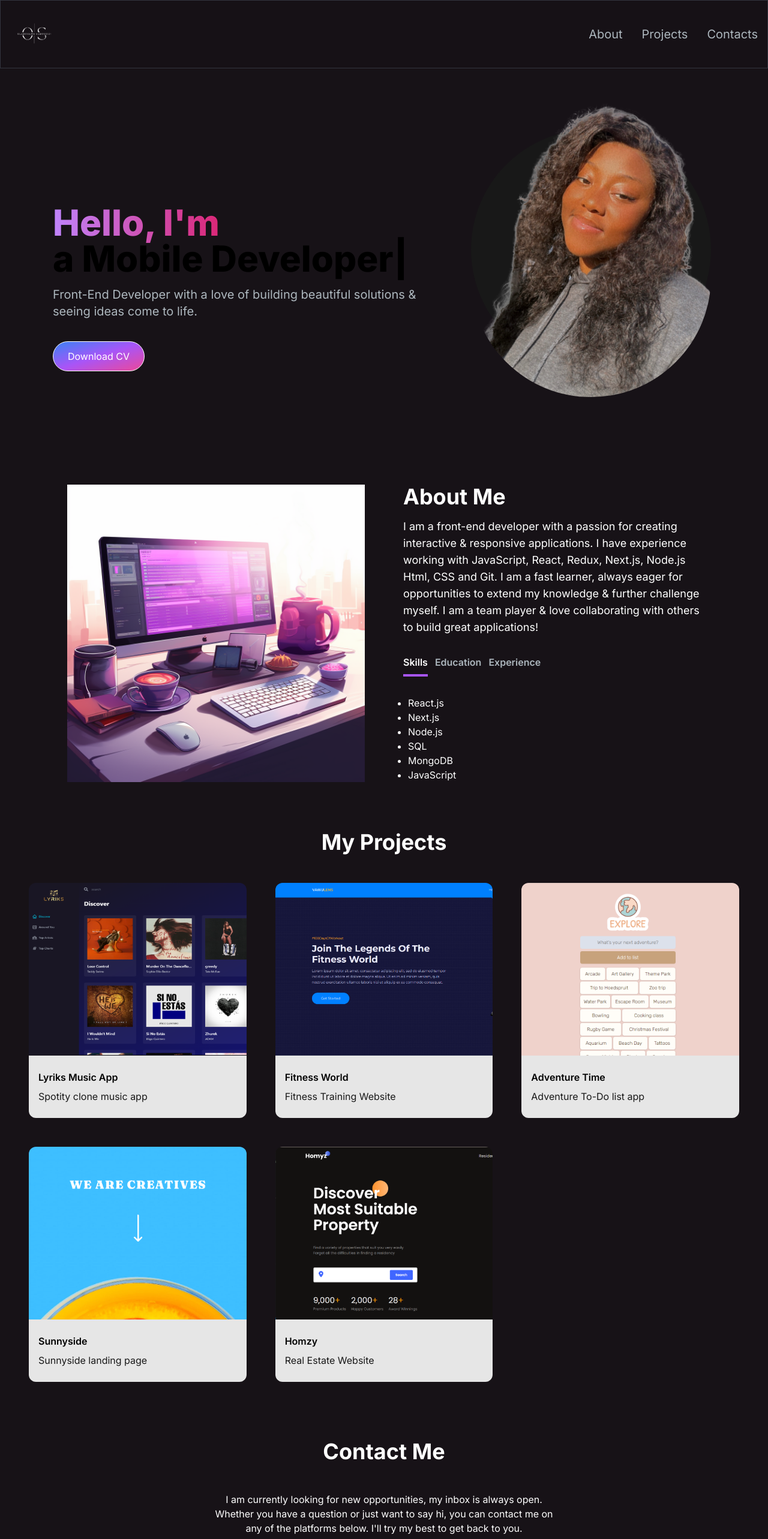
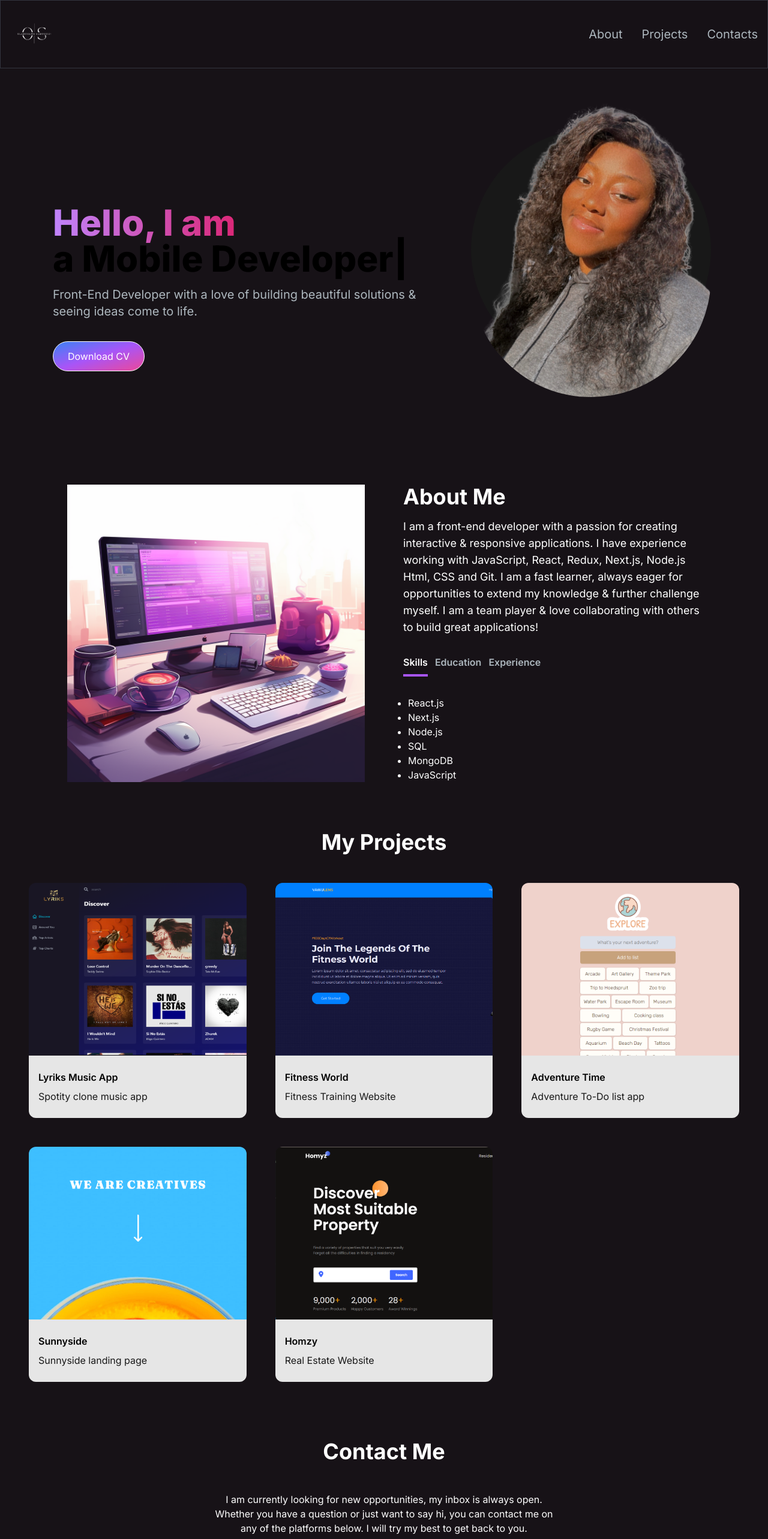
Before and after one commit to Olebxgeng/portfolio-website, a Next.js app: page / in a window 1280 px wide. Shown: the top 2566 px of the page at 60% size. Built offline with nearby package versions, Linux system fonts and the light colour scheme.

Commit message:
deploy grammer errors

```diff
--- a/app/Components/Contact.jsx
+++ b/app/Components/Contact.jsx
@@ -14,7 +14,7 @@
     <div className='flex flex-col text-white text-center md:w-78 mr-auto ml-auto'>
         <p className='w-1/2 mr-auto ml-auto'>I am currently looking for new opportunities, my inbox is always open.
           Whether you have a question or just want to say hi, you can contact me on any of the platforms below.
-          I'll try my best to get back to you.</p>
+          I will try my best to get back to you.</p>
          <div className="flex flex-row gap-5 justify-center mt-6 mb-10">
           <Link href="https://github.com/Olebxgeng"><Image className='w-10 h-5' src={GitHubIcon}  alt='Github Icon Link' /></Link>
           <Link href="https://www.linkedin.com/in/olebogengsebogodi/"><Image className='w-10 h-5' src={LinkedInIcon} alt='LinkedIn Icon Link' /></Link>
--- a/app/Components/Hero.jsx
+++ b/app/Components/Hero.jsx
@@ -15,7 +15,7 @@
         <motion.div initial={{ opacity: 0, scale: 0.5}} animate={{ opacity:1, scale: 1 }} transition={{duration: 0.5}}  className='grid grid-cols-1 sm:grid-cols-12'>
             <div className="col-span-7 place-self-center text-center ml-10 sm:text-left">
                 <h1 className='mb-4 text-4xl sm:text-5xl lg:text-6xl font-extrabold'>
-                    <span className='text-transparent bg-clip-text bg-gradient-to-r from-purple-400 to-pink-600'>Hello, I'm {" "}</span>
+                    <span className='text-transparent bg-clip-text bg-gradient-to-r from-purple-400 to-pink-600'>Hello, I am {" "}</span>
                     <br/>
                     <TypeAnimation
                     sequence={[
```
